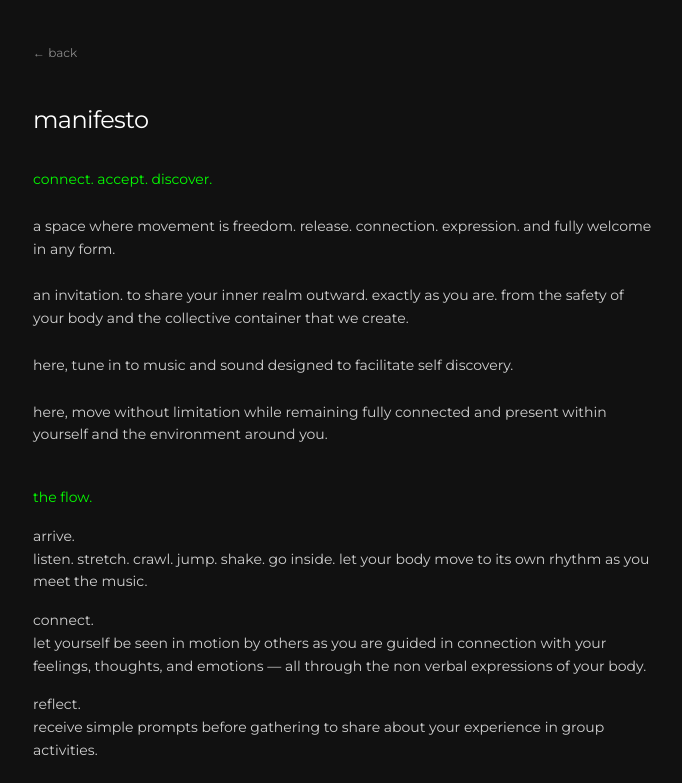
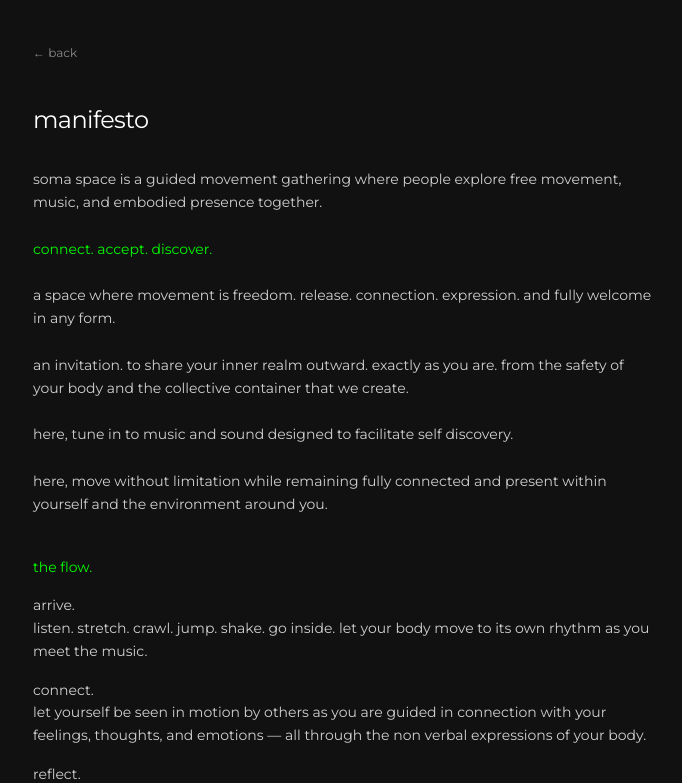
Before and after one commit to mg3r/soma-space, a Next.js app: page /manifesto in a window 1280 px wide. Shown: the top 783 px of the page, without its empty margins (295-977 px from the left). Built offline with nearby package versions, Linux system fonts and the light colour scheme.

Commit message:
Add introductory line to manifesto page

```diff
--- a/src/app/manifesto/page.tsx
+++ b/src/app/manifesto/page.tsx
@@ -13,6 +13,10 @@
         <h1 className="text-2xl tracking-tight">manifesto</h1>
 
         <div className="mt-8 space-y-6 text-sm text-white/80 leading-relaxed">
+          <p>
+            soma space is a guided movement gathering where people explore free movement, music, and embodied presence together.
+          </p>
+
           <p className="text-[#05fd00]">connect. accept. discover.</p>
 
           <p>
```
